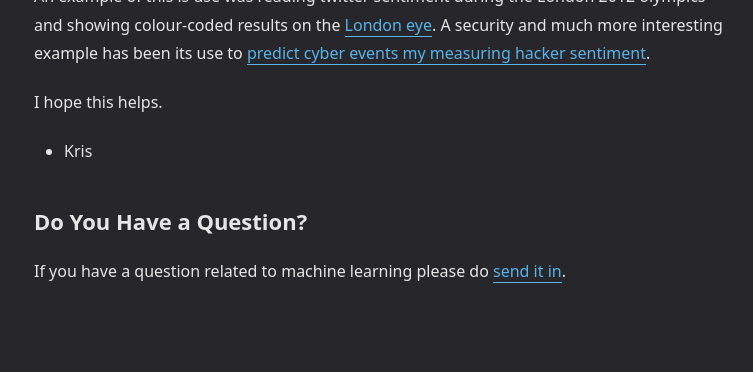
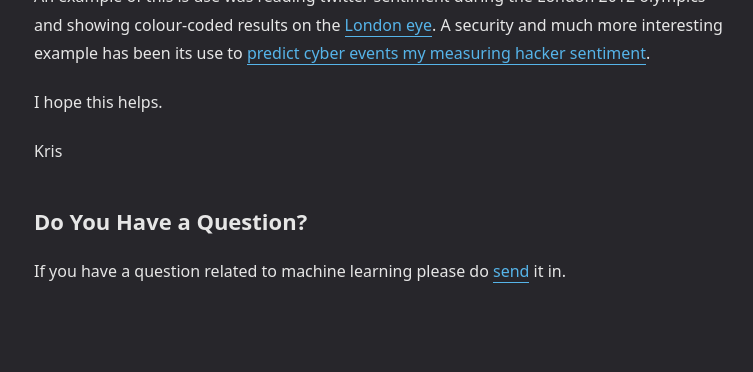
Before and after one commit to securitykiwi/securitykiwi.github.io, a Jekyll site: the page built from _posts/2021-01-18-intercept-and-analyse-whatsapp-and-social-media.md, in a window 1280 px wide and 900 px high, scrolled down 1739 px. Shown: the top 372 px of the window, without its empty margins (256-1009 px from the left). Built offline with Jekyll 4.4.1, drawn with Linux system fonts in a browser that asks for light colours; nearby versions of some CDN libraries.

```diff
--- a/_posts/2021-01-18-intercept-and-analyse-whatsapp-and-social-media.md
+++ b/_posts/2021-01-18-intercept-and-analyse-whatsapp-and-social-media.md
@@ -25,8 +25,8 @@ A machine learning technique which comes to mind beyond clustering etc is <a hre
 
 I hope this helps.
 
-- Kris
+Kris
 
 ### Do You Have a Question?
 
-If you have a question related to machine learning please do <a href="/contact">send it in</a>.
+If you have a question related to machine learning please do <a href="/contact">send</a> it in.
```
